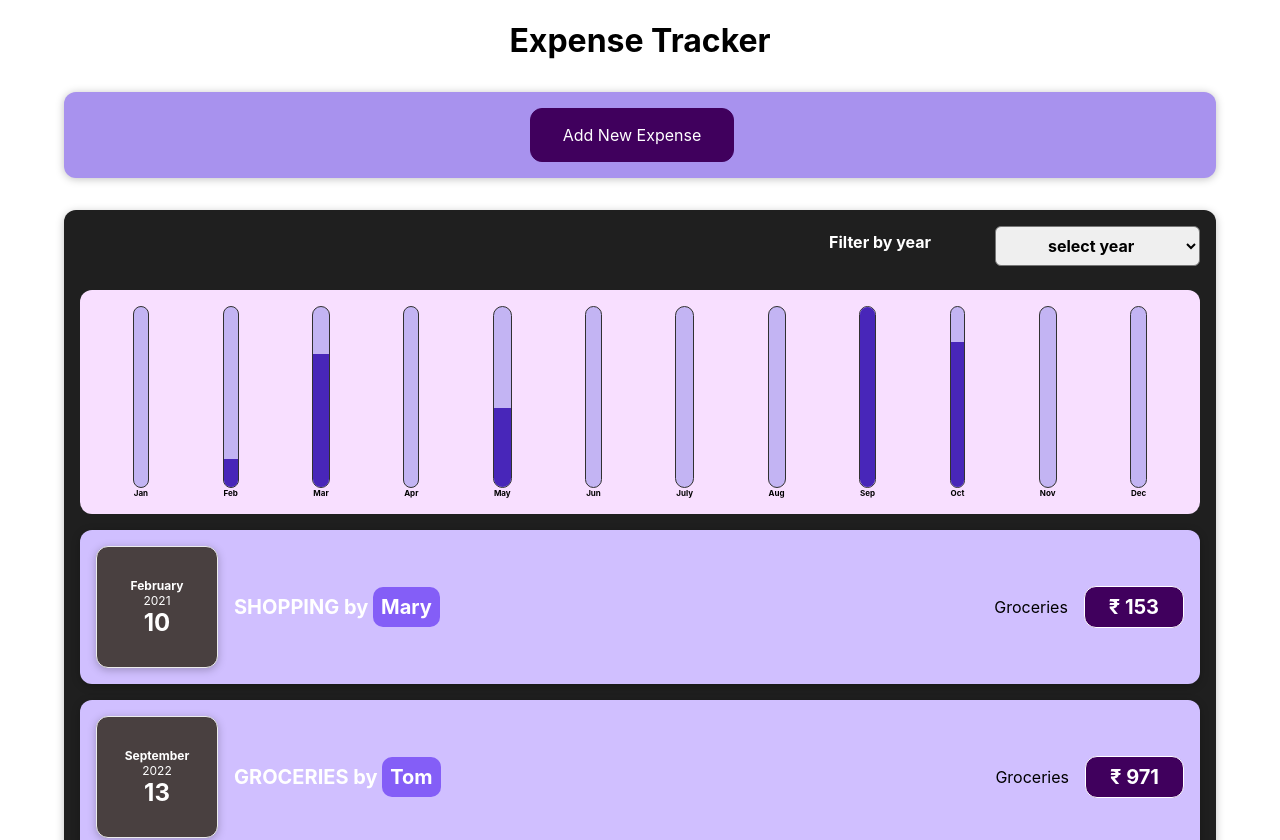
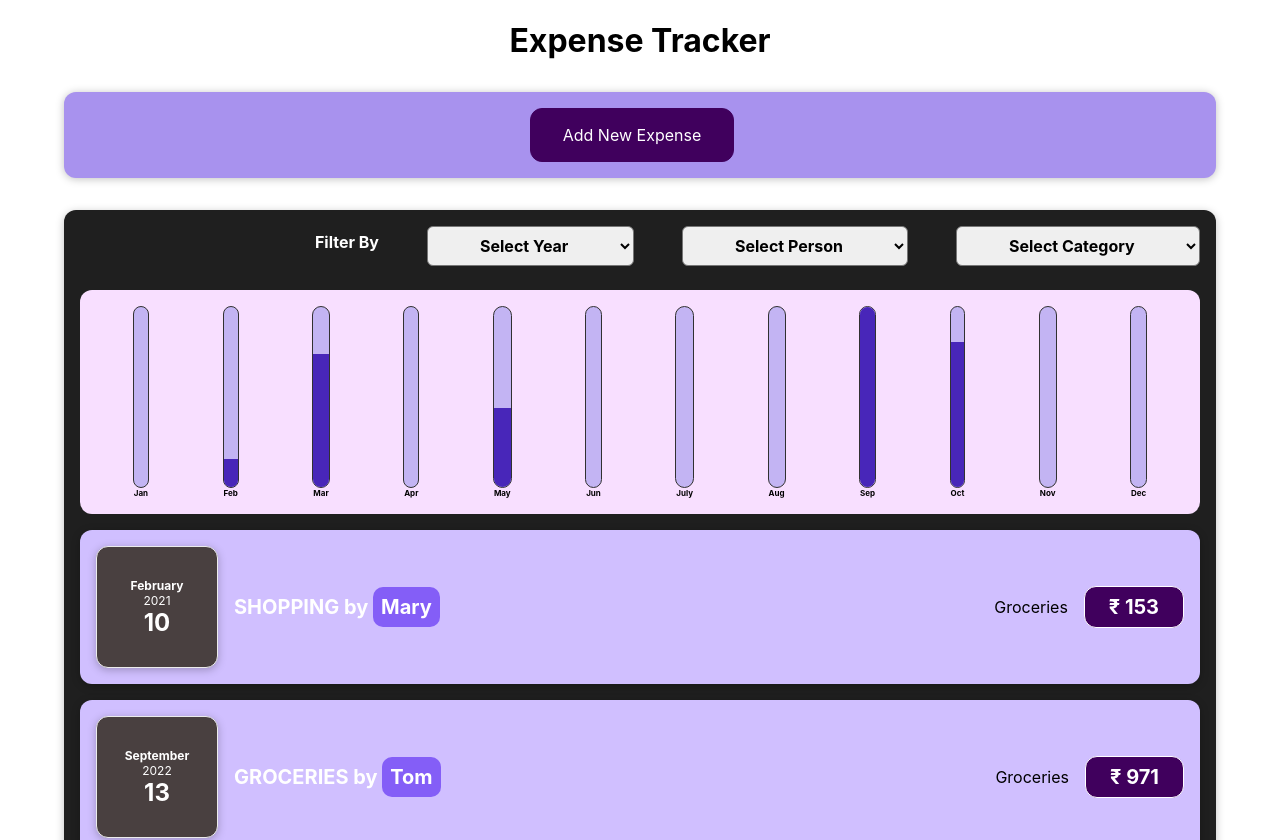
Before and after one commit to affu72/Expense-Tracker-TS, a React (Create React App) app: page / in a window 1280 px wide. Shown: the top 840 px of the page. Built offline with nearby package versions, Linux system fonts and the light colour scheme.

Commit message:
filter functionality added

```diff
--- a/src/App.tsx
+++ b/src/App.tsx
@@ -53,12 +53,17 @@ function App() {
   };
 
   const yearArray = expense.map((exp) => new Date(exp.date).getFullYear());
+  const personArray = expense.map((expense) => expense.person);
 
   return (
     <div className="app-header">
       <h1>Expense Tracker</h1>
       <NewExpense onGettingData={expenseDataHandler} />
-      <Expenses items={expense} year={new Set(yearArray)} />
+      <Expenses
+        items={expense}
+        year={[...new Set(yearArray)]}
+        person={[...new Set(personArray)]}
+      />
     </div>
   );
 }
--- a/src/Chart/Chart.tsx
+++ b/src/Chart/Chart.tsx
@@ -9,7 +9,6 @@ type ChartProp = {
 };
 
 const Chart = (props: ChartProp) => {
-  console.log(props.dataPoints);
   const dataPointvalues = props.dataPoints.map((dataPoint) => +dataPoint.value);
   const totalmaximum = Math.max(...dataPointvalues);
 
--- a/src/ExpenseFilter/ExpenseFilter.css
+++ b/src/ExpenseFilter/ExpenseFilter.css
@@ -1,7 +1,7 @@
 .expenses-filter {
   display: flex;
   justify-content: flex-end;
-  gap: 4rem;
+  gap: 3rem;
   align-items: center;
   margin-bottom: 1.5rem;
 }
--- a/src/ExpenseFilter/ExpenseFilter.tsx
+++ b/src/ExpenseFilter/ExpenseFilter.tsx
@@ -1,25 +1,70 @@
 import { ChangeEvent } from "react";
-
+import { FilterBy, ExpenseCategory } from "../Interfaces&Types/FormData";
 import "./ExpenseFilter.css";
+import { FormDataType } from "../Interfaces&Types/FormData";
 
 type ExpeneFilterProp = {
-  onChangeFilter: (selectedValue: string) => void;
-  year: Set<number>;
+  onChangeYear: (selectedValue: string) => void;
+  onChangePerson: (selectedValue: string) => void;
+  onChangeCategory: (selectedValue: string) => void;
+  value: {
+    selectedYear: string;
+    selectedPerson: string;
+    selectedCatogory: string;
+  };
+  year: number[];
+  persons: string[];
 };
 
 const ExpenseFilter = (props: ExpeneFilterProp) => {
-  const dropDwonChangeHandler = (event: ChangeEvent<HTMLSelectElement>) => {
-    props.onChangeFilter(event.target.value);
+  const yearChangeHandler = (event: ChangeEvent<HTMLSelectElement>) => {
+    props.onChangeYear(event.target.value);
   };
 
-  const year = [...props.year].sort((a, b) => b - a);
+  const personChangeHandler = (event: ChangeEvent<HTMLSelectElement>) => {
+    props.onChangePerson(event.target.value);
+  };
+
+  const categoryChangeHandler = (event: ChangeEvent<HTMLSelectElement>) => {
+    props.onChangeCategory(event.target.value);
+  };
+
+  const year = props.year.sort((a, b) => b - a);
+
+  const catogryArray = (
+    Object.keys(ExpenseCategory) as Array<keyof typeof ExpenseCategory>
+  ).map((key) => {
+    return key;
+  });
 
   return (
     <div className="expenses-filter">
-      <label>Filter by year</label>
-      <select onChange={dropDwonChangeHandler}>
-        <option value={"select year"}>select year</option>
-        {year.map((optionYear) => (
+      <label>Filter By</label>
+
+      <select onChange={yearChangeHandler} value={props.value.selectedYear}>
+        <option value="">{`Select ${FilterBy.year}`} </option>
+        {year.map((optionYear, i) => (
+          <option key={optionYear} value={optionYear}>
+            {optionYear}
+          </option>
+        ))}
+      </select>
+
+      <select onChange={personChangeHandler} value={props.value.selectedPerson}>
+        <option value="">{`Select ${FilterBy.person}`}</option>
+        {props.persons.map((person) => (
+          <option key={person} value={person}>
+            {person}
+          </option>
+        ))}
+      </select>
+
+      <select
+        onChange={categoryChangeHandler}
+        value={props.value.selectedCatogory}
+      >
+        <option value="">{`Select ${FilterBy.category}`}</option>
+        {catogryArray.map((optionYear) => (
           <option key={optionYear} value={optionYear}>
             {optionYear}
           </option>
--- a/src/Expenses/Expenses.tsx
+++ b/src/Expenses/Expenses.tsx
@@ -1,35 +1,71 @@
 import "./Expenses.css";
 import Card from "../Card-component/Card";
 import ExpenseFilter from "../ExpenseFilter/ExpenseFilter";
-import { SetStateAction, useState } from "react";
+import { SetStateAction, useState, useEffect } from "react";
 import ExpensesList from "./ExpenseList";
 import ExpensesChart from "./ExpensesChart";
 import { FormDataType } from "../Interfaces&Types/FormData";
 
 type ExpensesProps = {
   items: FormDataType<string>[];
-  year: Set<number>;
+  year: number[];
+  person: string[];
 };
 
 function Expenses(props: ExpensesProps) {
-  const [selectedYear, setSelectedYear] = useState("select year");
+  let expenses = props.items;
 
-  const filterChangehandler = function (selectedValue: SetStateAction<string>) {
+  const [selectedYear, setSelectedYear] = useState<string>("");
+  const [selectedPerson, setSelectedPerson] = useState<string>("");
+  const [selectedCatogory, setSelectedCategory] = useState<string>("");
+
+  const [filteredExpense, setFilteredExpense] = useState(expenses);
+
+  useEffect(() => {
+    let filteredExpenses = expenses;
+
+    if (selectedYear !== "") {
+      filteredExpenses = filteredExpenses.filter(
+        (expense) => +selectedYear === new Date(expense.date).getFullYear()
+      );
+    }
+    if (selectedPerson !== "") {
+      filteredExpenses = filteredExpenses.filter(
+        (expense) => expense.person === selectedPerson
+      );
+    }
+    if (selectedCatogory !== "") {
+      filteredExpenses = filteredExpenses.filter(
+        (expense) => expense.category === selectedCatogory
+      );
+    }
+    setFilteredExpense(filteredExpenses);
+  }, [selectedYear, selectedPerson, selectedCatogory, expenses]);
+
+  const yearChangehandler = function (selectedValue: SetStateAction<string>) {
     setSelectedYear(selectedValue);
   };
 
-  let filteredExpense = props.items;
+  const personChangehandler = function (selectedValue: SetStateAction<string>) {
+    setSelectedPerson(selectedValue);
+  };
 
-  filteredExpense =
-    selectedYear !== "select year"
-      ? props.items.filter(
-          (item) => +selectedYear === new Date(item.date).getFullYear()
-        )
-      : filteredExpense;
+  const categoryChangehandler = function (
+    selectedValue: SetStateAction<string>
+  ) {
+    setSelectedCategory(selectedValue);
+  };
 
   return (
     <Card className="expenses">
-      <ExpenseFilter onChangeFilter={filterChangehandler} year={props.year} />
+      <ExpenseFilter
+        onChangeYear={yearChangehandler}
+        onChangePerson={personChangehandler}
+        onChangeCategory={categoryChangehandler}
+        year={props.year}
+        persons={props.person}
+        value={{ selectedYear, selectedCatogory, selectedPerson }}
+      />
       <ExpensesChart dataPoints={filteredExpense} />
       <ExpensesList items={filteredExpense} />
     </Card>
--- a/src/Interfaces&Types/FormData.tsx
+++ b/src/Interfaces&Types/FormData.tsx
@@ -6,9 +6,9 @@ export enum ExpenseCategory {
 }
 
 export enum FilterBy {
-  year = "year",
-  person = "person",
-  category = "category",
+  year = "Year",
+  person = "Person",
+  category = "Category",
 }
 
 export interface FormDataType<T> {
```
Also changed, not shown: src/NewExpense/ExpenseForm.tsx (+0 -9 lines).
